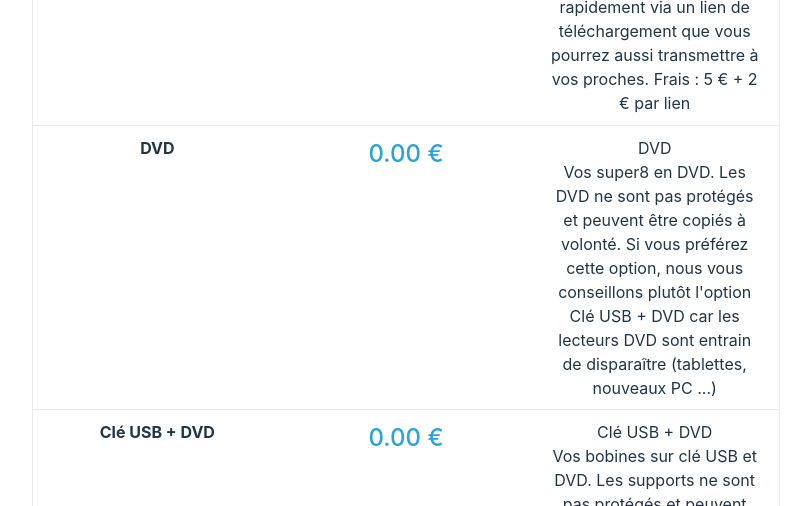
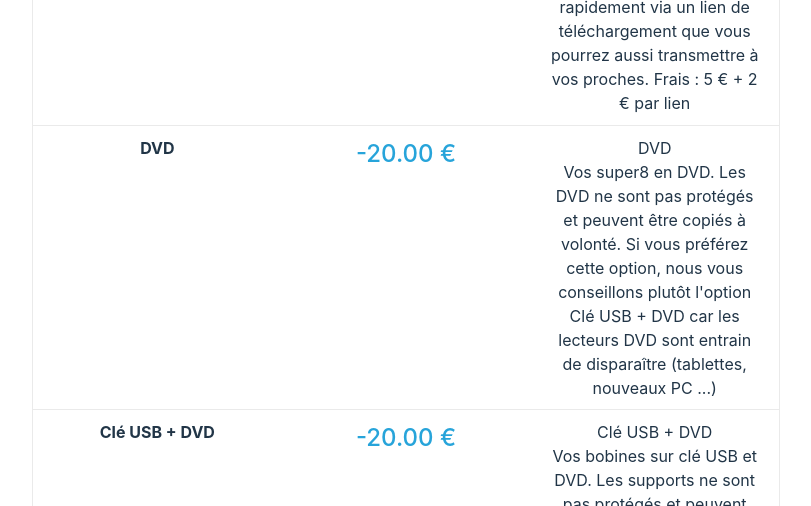
Before and after one commit to ngbamaw/calcul-num, a React (Vite) app: page / in a window 1280 px wide. Shown: the part 1478-1984 px from the top of the page, without its empty margins (234-1045 px from the left). Built offline with nearby package versions, Linux system fonts and the light colour scheme.

Commit message:
fix calculation dvd

```diff
--- a/src/App.tsx
+++ b/src/App.tsx
@@ -115,9 +115,9 @@ function App() {
   );
 
   const totalUsb = useMemo(() => calculateTotal(usbPrice), [calculateTotal]);
-  const totalDvd = useMemo(() => calculateTotal(dvdPrice), [calculateTotal]);
+  const totalDvd = useMemo(() => calculateTotal(dvdPrice) + (Math.ceil(totalDuration / 90) - 1) * dvdPrice, [calculateTotal]);
   const totalUsbDvd = useMemo(
-    () => calculateTotal(usbDvdPrice),
+    () => calculateTotal(usbDvdPrice) + (Math.ceil(totalDuration / 90) - 1) * dvdPrice,
     [calculateTotal]
   );
 
```
